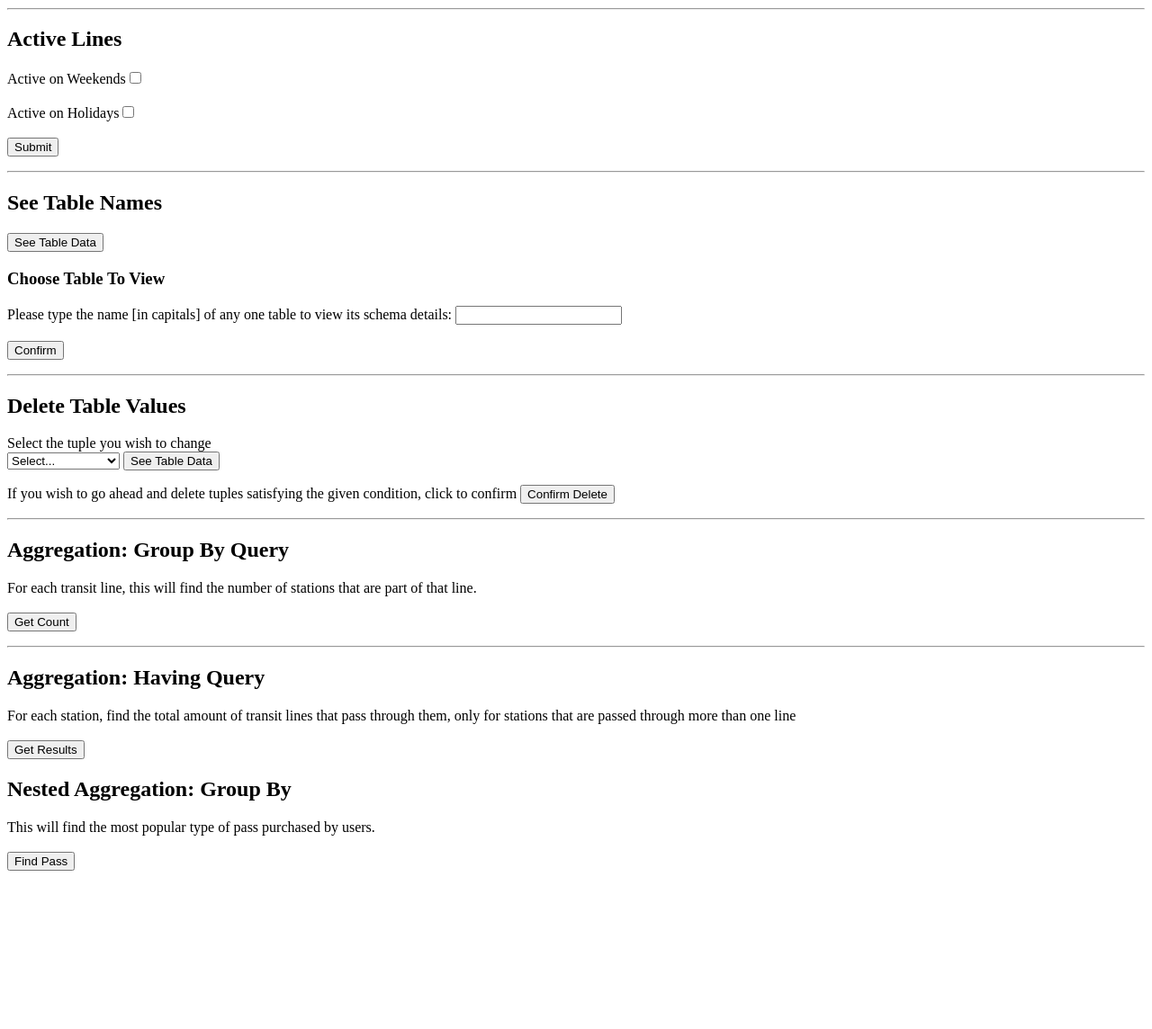
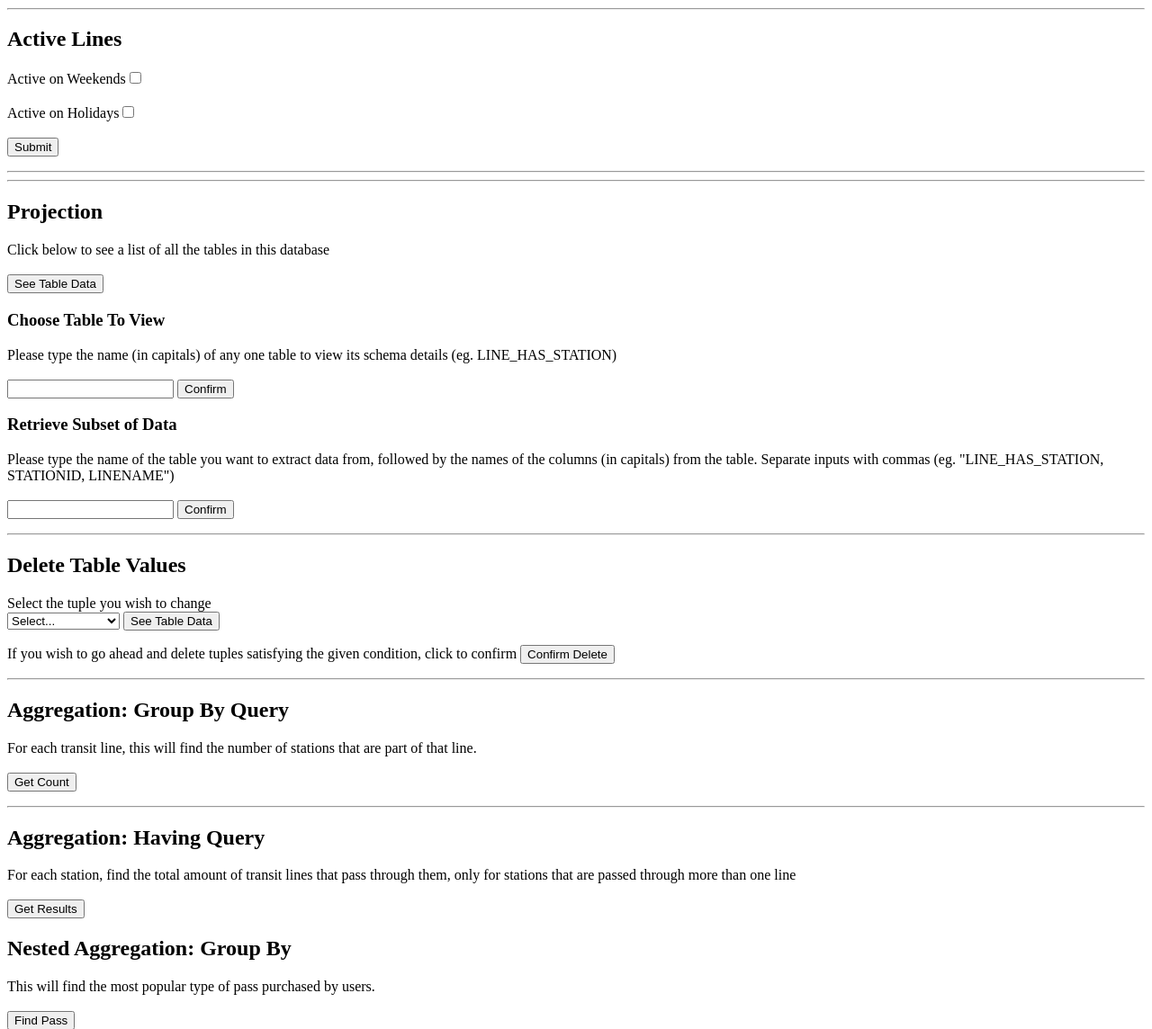
Before and after one commit to zhouflora/transit-db, a PHP site: page /oracle-test.php in a window 1280 px wide. Shown: the part 558-1702 px from the top of the page at 90% size. Before the commit the page ends 1526 px from the top, so only its background shows below. Run offline with PHP 8.4, Linux system fonts and the light colour scheme.

Commit message:
projection!!!!! and other function fixes

```diff
--- a/app/oracle-test.php
+++ b/app/oracle-test.php
@@ -75,22 +75,31 @@
 
     <hr />
 
-    <h2>See Table Names</h2>
-    <form method="GET" action="oracle-test.php">
-        <!--refresh page when submitted-->
+    <hr />
+
+    <h2>Projection</h2>
+    <form method="GET" action="oracle-test.php" target="_blank"> <!--refresh page when submitted-->
         <input type="hidden" id="projectionQueryRequest" name="projectionQueryRequest">
+        Click below to see a list of all the tables in this database <br /><br />
         <input type="submit" value="See Table Data" name="viewTableNames"></p>
     </form>
 
     <h3>Choose Table To View</h3>
-    <form method="GET" action="oracle-test.php">
-        <!--refresh page when submitted-->
+    <form method="GET" action="oracle-test.php"> <!--refresh page when submitted-->
         <input type="hidden" id="tableSchemaRequest" name="tableSchemaRequest">
 
-        Please type the name [in capitals] of any one table to view its schema details:
-        <input type="text" name="tabName"> <br /><br />
+        Please type the name (in capitals) of any one table to view its schema details (eg. LINE_HAS_STATION)
+        <br /><br />
+        <input type="text" name="tabName">
+        <input type="submit" value="Confirm" name="viewTableSchema"></p>
 
-        <input type="submit" value="Confirm" name="viewTableSchema"></p>
+        <h3>Retrieve Subset of Data</h3>
+        <input type="hidden" id="projectionFinalRequest" name="projectionFinalRequest">
+        Please type the name of the table you want to extract data from, followed by the names of the columns (in
+        capitals) from the table.
+        Separate inputs with commas (eg. "LINE_HAS_STATION, STATIONID, LINENAME") <br /><br />
+        <input type="text" name="colName">
+        <input type="submit" value="Confirm" name="projectionSubmit"></p>
     </form>
 
     <hr />
@@ -346,6 +355,7 @@
     function handleProjectTableNamesRequest()
     {
         global $db_conn;
+        $success = False;
         $count = 1;
 
         $result = executePlainSQL("SELECT table_name FROM user_tables");
@@ -360,6 +370,7 @@
     function handleTableSchemaRequest()
     {
         global $db_conn;
+        $success = False;
         $tabName = $_GET['tabName'];
 
         $result = executePlainSQL("SELECT column_name from ALL_TAB_COLUMNS WHERE table_name='$tabName'");
@@ -367,6 +378,32 @@
         echo "The data from this table includes: " . "<br>";
         while ($row = oci_fetch_array($result, OCI_BOTH)) {
             echo "<br>" . $row[0] . "<br>";
+        }
+    }
+
+    function handleProjectionColumns()
+    {
+        global $db_conn;
+        $success = False;
+        $col = $_GET['colName'];
+        $colsinArr = explode(",", $col);
+        $tabName = $colsinArr[0];
+
+        array_shift($colsinArr);
+        $colsReverted = implode(',', $colsinArr);
+
+        $result = executePlainSQL("SELECT $colsReverted FROM $tabName");
+
+        foreach ($colsinArr as $colName) {
+            echo $colName . "\t";
+        }
+        echo "<br>";
+
+        while ($row = oci_fetch_array($result, OCI_ASSOC + OCI_RETURN_NULLS)) {
+            foreach ($row as $item) {
+                echo $item . " ";
+            }
+            echo "<br>";
         }
     }
 
@@ -481,7 +518,8 @@
         }
     }
 
-    function handleNestedAggregation() {
+    function handleNestedAggregation()
+    {
 
         global $db_conn;
 
@@ -526,7 +564,7 @@
                 handleTupleDeletion();
             } else if (array_key_exists('groupByRequest', $_POST)) {
                 handleGroupByQuery();
-            } else if(array_key_exists('havingRequest', $_POST)) {
+            } else if (array_key_exists('havingRequest', $_POST)) {
                 handleHavingQuery();
             }
 
@@ -543,8 +581,10 @@
                 handleCountRequest();
             } else if (array_key_exists('viewTableNames', $_GET)) {
                 handleProjectTableNamesRequest();
-            } else if (array_key_exists('viewTableSchema', $_GET)) {
+            } else if (array_key_exists('viewTableSchema', $_GET) && isset($_GET['tableSchemaRequest'])) {
                 handleTableSchemaRequest();
+            } else if (array_key_exists('projectionSubmit', $_GET) && isset($_GET['projectionFinalRequest'])) {
+                handleProjectionColumns();
             }
 
             disconnectFromDB();
@@ -556,7 +596,10 @@
         || isset($_POST['deleteColumnsSubmit']) || isset($_POST['groupBySubmit']) || isset($_POST['havingSubmit'])
     ) {
         handlePOSTRequest();
-    } else if (isset($_GET['countTupleRequest']) || isset($_GET['projectionQueryRequest']) || isset($_GET['tableSchemaRequest'])) {
+    } else if (
+        isset($_GET['countTupleRequest']) || isset($_GET['projectionQueryRequest']) || isset($_GET['tableSchemaRequest'])
+        || isset($_GET['projectionFinalRequest'])
+    ) {
         handleGETRequest();
     }
     ?>
```
